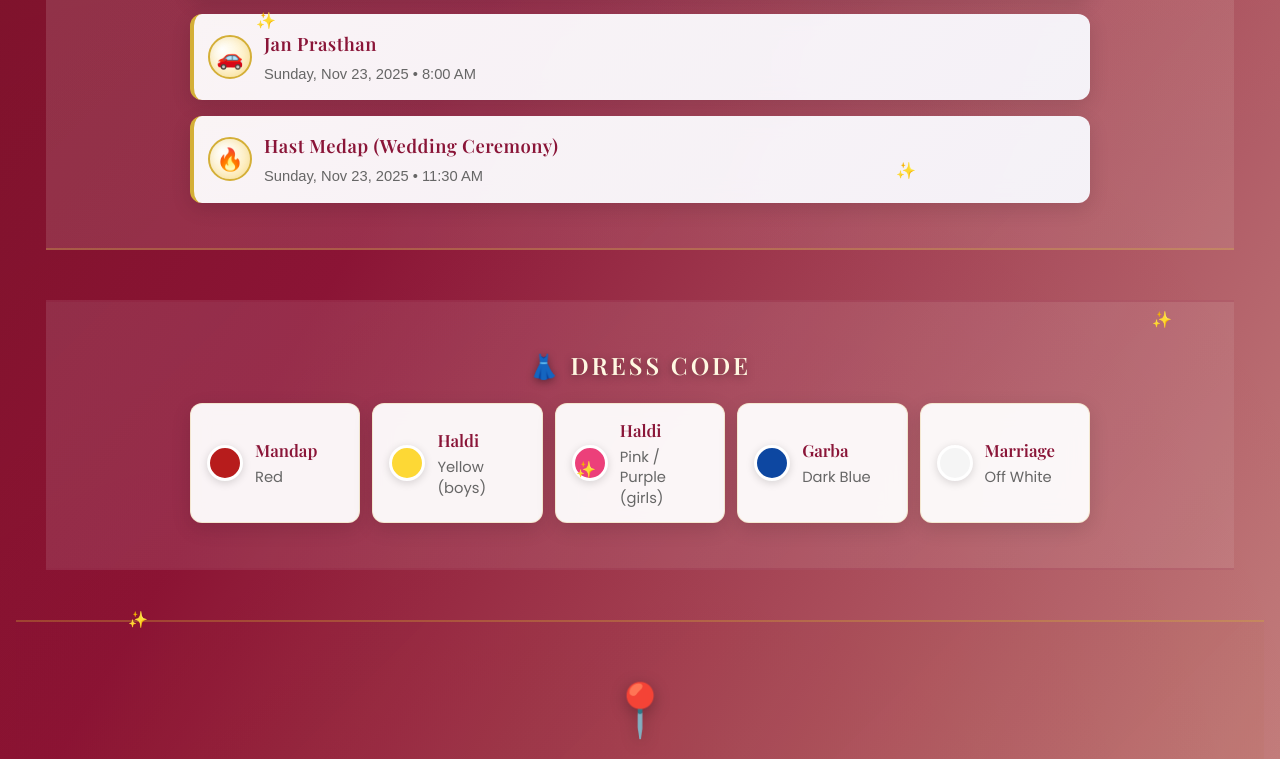
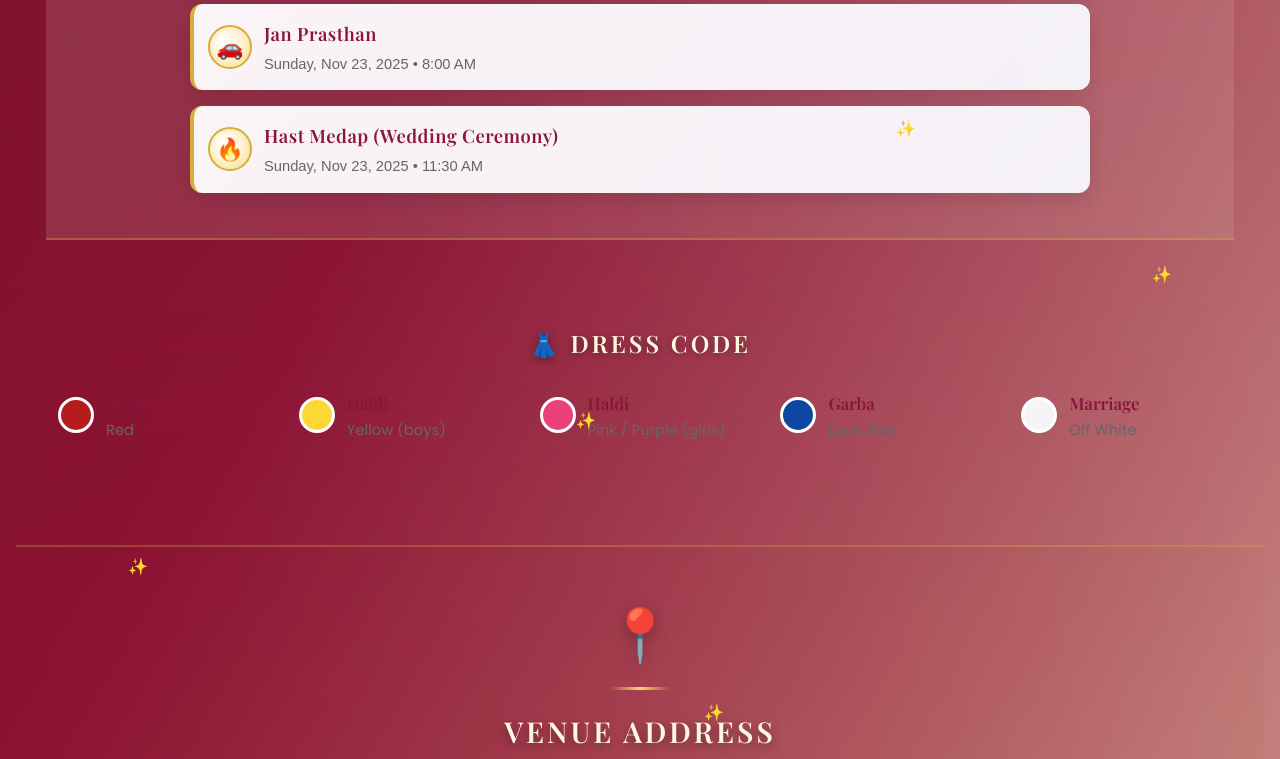
Before and after one commit to trivedikartik/kartikwedsnisha, a React (Vite) app: page / in a window 1280 px wide. Shown: the part 1489-2248 px from the top of the page. Built offline with nearby package versions, Linux system fonts and the light colour scheme.

Commit message:
Make Dress Code full-width (no card) and match full-bleed sections\n\n- Remove card background/borders and inner card styles\n- Make grid 100% width with reduced gaps\n- Align Full Schedule and Dress Code to full-bleed padding

```diff
--- a/src/components/WeddingInvitation.css
+++ b/src/components/WeddingInvitation.css
@@ -993,20 +993,17 @@
 /* Dress code */
 .dress-code {
   text-align: center;
-  margin: 40px 0; /* avoid negative margins that can cause overflow */
-  padding: 35px 16px;
-  background: linear-gradient(135deg, rgba(248,249,255,0.12) 0%, rgba(255,255,255,0.08) 100%);
+  margin: 0; /* full width flush with container */
+  padding: 35px 0; /* remove side padding to feel full-width */
+  background: transparent; /* no card background */
+  border: none; /* no section borders */
   border-radius: 0;
-  border: none;
-  border-top: 2px solid rgba(138, 21, 56, 0.2);
-  border-bottom: 2px solid rgba(138, 21, 56, 0.2);
   opacity: 0;
   transform: translateY(-20px);
   transition: all 0.8s ease 1.4s;
   width: 100%;
   max-width: 100%;
   box-sizing: border-box;
-  overflow: hidden; /* ensure children don't overflow horizontally */
 }
 
 .dress-code.show {
@@ -1026,31 +1023,22 @@
 }
 
 .dress-grid {
-  margin-top: 20px;
+  margin-top: 16px;
   display: grid;
   grid-template-columns: repeat(auto-fit, minmax(140px, 1fr));
-  gap: 12px;
-  max-width: 900px;
-  margin-left: auto;
-  margin-right: auto;
+  gap: 8px 16px;
+  width: 100%;
 }
 
 .dress-card {
   display: flex;
   align-items: center;
   gap: 12px;
-  background: rgba(255,255,255,0.95);
-  border-radius: 12px;
-  padding: 14px 16px;
-  border: 1px solid rgba(212, 175, 55, 0.2);
-  box-shadow: 0 6px 20px rgba(0,0,0,0.12);
-  transition: transform 0.25s ease, box-shadow 0.25s ease;
-  backdrop-filter: blur(10px);
-}
-
-.dress-card:hover {
-  transform: translateY(-3px);
-  box-shadow: 0 10px 28px rgba(0,0,0,0.15);
+  background: transparent; /* remove inner cards */
+  border-radius: 0;
+  padding: 10px 12px;
+  border: none;
+  box-shadow: none;
 }
 
 .swatch {
@@ -1058,7 +1046,7 @@
   height: 36px;
   border-radius: 50%;
   border: 3px solid #fff;
-  box-shadow: 0 2px 8px rgba(0,0,0,0.15);
+  box-shadow: none; /* flatter look */
   flex-shrink: 0;
 }
 
@@ -1428,16 +1416,16 @@
 
 @media (min-width: 768px) {
   .full-schedule {
-    margin: 50px 0;
-    padding: 45px 30px;
+    margin: 40px 0;
+    padding: 45px 0; /* full-bleed look */
     width: 100%;
     max-width: 100%;
     box-sizing: border-box;
   }
 
   .dress-code {
-    margin: 50px 0;
-    padding: 45px 30px;
+    margin: 40px 0;
+    padding: 45px 0; /* full-bleed look to match */
     width: 100%;
     max-width: 100%;
     box-sizing: border-box;
```
